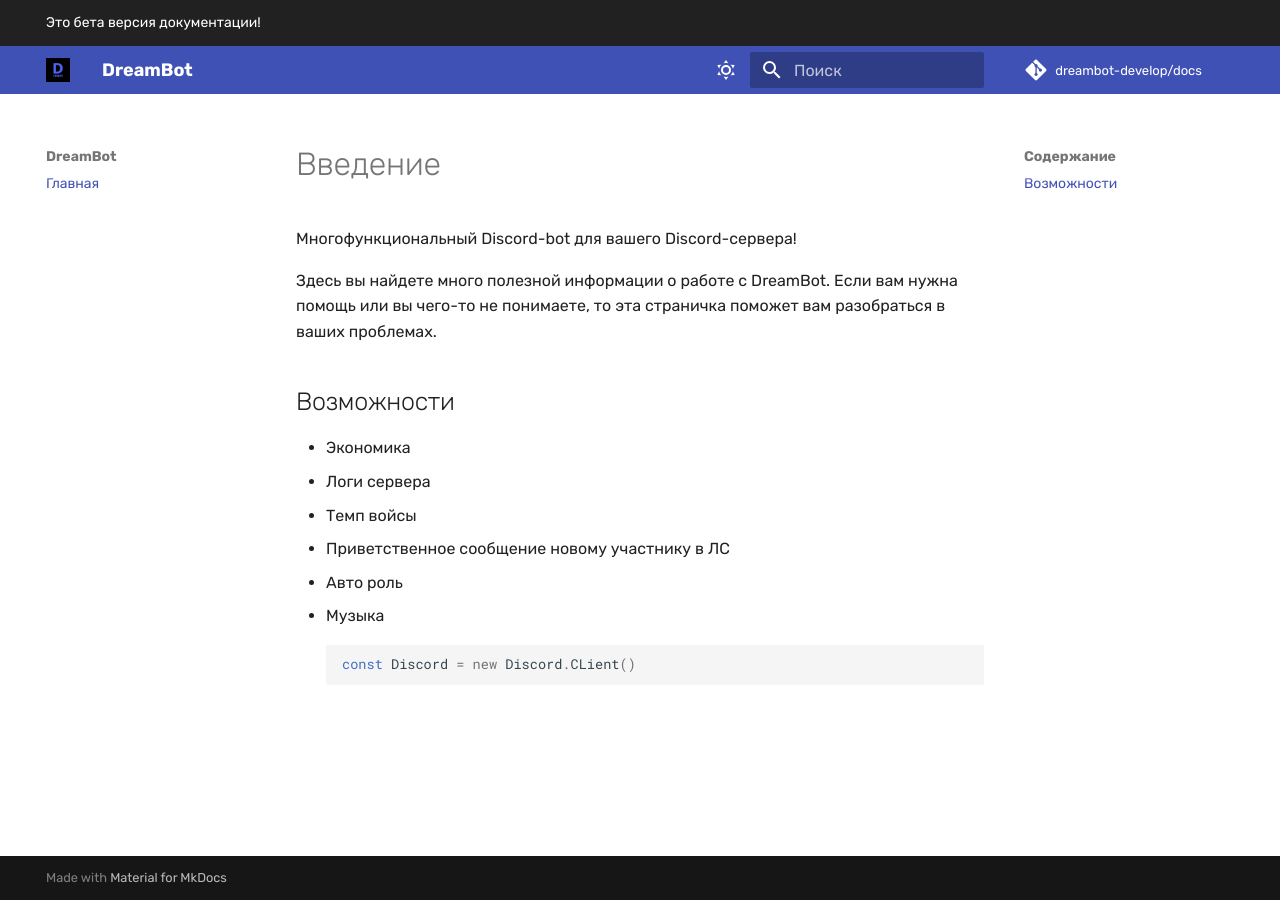
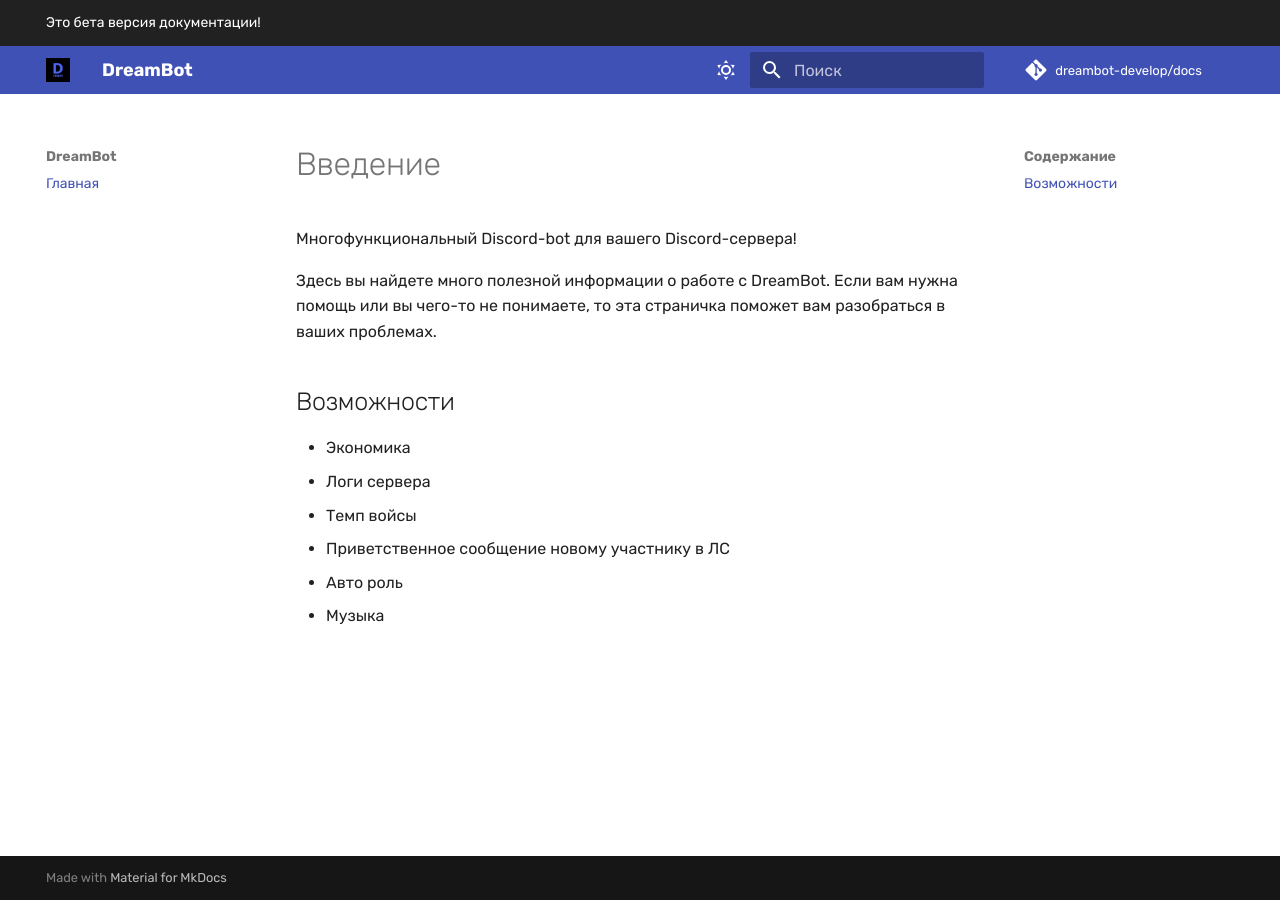
Before and after one commit to dreambot-develop/docs, an MkDocs documentation site: the page built from docs/index.md, in a window 1280 px wide. Built offline with MkDocs 1.6.1 and Material for MkDocs 9.7.7, drawn with Linux system fonts in a browser that asks for light colours; comment, search, counter and statistics services are not loaded.

````diff
--- a/docs/index.md
+++ b/docs/index.md
@@ -1,18 +1,16 @@
 ---
 title: Главная
 ---
-# Введение
+# Введение # {: #general}
+
 Многофункциональный Discord-bot для вашего Discord-сервера!
 
 Здесь вы найдете много полезной информации о работе с DreamBot. Если вам нужна помощь или вы чего-то не понимаете, то эта страничка поможет вам разобраться в ваших проблемах.
 
-##Возможности
+##Возможности ## {: #features}
 - Экономика
 - Логи сервера
 - Темп войсы
 - Приветственное сообщение новому участнику в ЛС
 - Авто роль
 - Музыка
-```js
-const Discord = new Discord.CLient()
-```
--- a/mkdocs.yml
+++ b/mkdocs.yml
@@ -22,6 +22,7 @@ theme:
     - navigation.expand
     - navigation.indexes
     - header.autohide
+    - navigation.top
 plugins:
   - search:
       lang:
@@ -42,5 +43,9 @@ markdown_extensions:
   - pymdownx.highlight
   - pymdownx.superfences
   - meta
+  - attr_list
+  - pymdownx.emoji:
+      emoji_index: !!python/name:materialx.emoji.twemoji
+      emoji_generator: !!python/name:materialx.emoji.to_svg
   - toc:
       permalink: '#'
````
